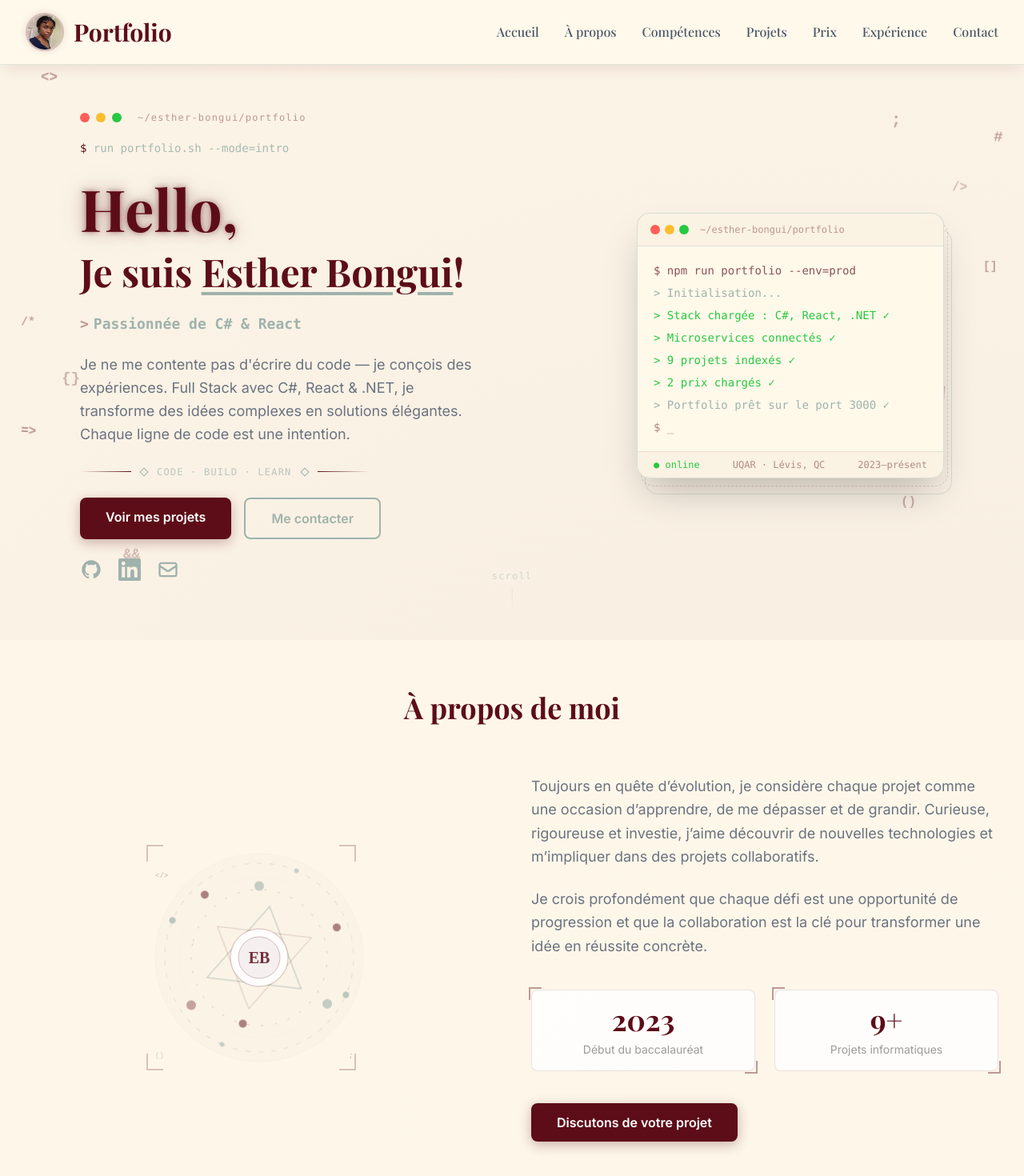
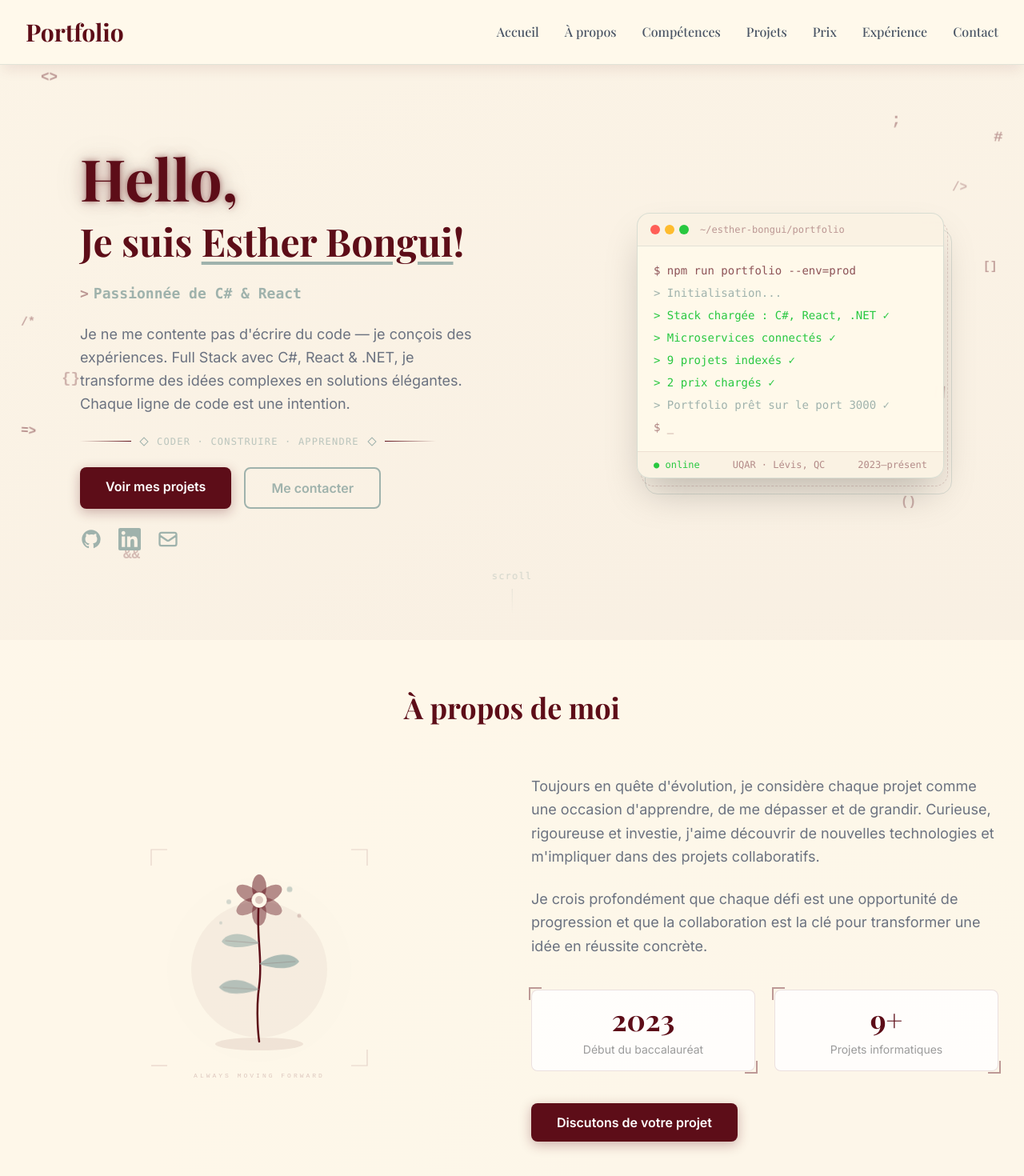
Before and after one commit to EstherBongui/portofolio-personnel-esther, a React (Vite) app: page / in a window 1280 px wide. Shown: the top 1470 px of the page at 80% size. Built offline with nearby package versions, Linux system fonts and the light colour scheme.

Commit message:
ajustement du texte

```diff
--- a/src/components/About.jsx
+++ b/src/components/About.jsx
@@ -1,134 +1,94 @@
 import React, { useEffect } from 'react';
 
-const AbstractIllustration = () => (
+const Illustration = () => (
   <div className="w-64 h-64 md:w-80 md:h-80 relative flex items-center justify-center">
-    <svg
-      viewBox="0 0 320 320"
-      xmlns="http://www.w3.org/2000/svg"
-      className="w-full h-full"
-      aria-hidden="true"
-    >
+    <svg viewBox="0 0 320 320" xmlns="http://www.w3.org/2000/svg" className="w-full h-full" aria-hidden="true">
       <defs>
-        <radialGradient id="bgGrad" cx="50%" cy="50%" r="50%">
-          <stop offset="0%"   stopColor="#FFF9EB" stopOpacity="0" />
-          <stop offset="100%" stopColor="#FFF9EB" stopOpacity="0" />
-        </radialGradient>
+        <style>{`
+          @keyframes sway   { 0%,100%{transform:rotate(0deg)}  50%{transform:rotate(4deg)}  }
+          @keyframes sway2  { 0%,100%{transform:rotate(0deg)}  50%{transform:rotate(-5deg)} }
+          @keyframes sway3  { 0%,100%{transform:rotate(0deg)}  50%{transform:rotate(3deg)}  }
+          @keyframes grow-stem { from{stroke-dashoffset:200} to{stroke-dashoffset:0} }
+          @keyframes bloom  { from{opacity:0;transform:scale(0.4)} to{opacity:1;transform:scale(1)} }
+          @keyframes float-dot { 0%,100%{transform:translateY(0)} 50%{transform:translateY(-6px)} }
+          @keyframes pulse-ring { 0%,100%{opacity:.12} 50%{opacity:.28} }
 
-        <style>{`
-          @keyframes spin-slow  { from { transform: rotate(0deg);   } to { transform: rotate(360deg);  } }
-          @keyframes spin-rev   { from { transform: rotate(0deg);   } to { transform: rotate(-360deg); } }
-          @keyframes pulse-ring { 0%,100% { opacity:.18; } 50% { opacity:.38; } }
-          @keyframes float-dot  { 0%,100% { transform:translateY(0);   } 50% { transform:translateY(-8px); } }
-
-          .ring-outer  { transform-origin:160px 160px; animation: spin-slow  22s linear infinite; }
-          .ring-mid    { transform-origin:160px 160px; animation: spin-rev   15s linear infinite; }
-          .ring-inner  { transform-origin:160px 160px; animation: spin-slow  10s linear infinite; }
-          .pulse1      { animation: pulse-ring 3s ease-in-out infinite; }
-          .pulse2      { animation: pulse-ring 3s ease-in-out infinite 1s; }
-          .dot-a       { transform-origin:160px 75px;  animation: float-dot 4s ease-in-out infinite; }
-          .dot-b       { transform-origin:245px 220px; animation: float-dot 5s ease-in-out infinite 1s; }
-          .dot-c       { transform-origin:75px 220px;  animation: float-dot 4.5s ease-in-out infinite 2s; }
+          .stem  { stroke-dasharray:200; stroke-dashoffset:200; animation: grow-stem 2s ease-out forwards; }
+          .leaf1 { transform-origin:160px 195px; animation: sway  5s ease-in-out infinite; }
+          .leaf2 { transform-origin:160px 165px; animation: sway2 6s ease-in-out infinite 0.5s; }
+          .leaf3 { transform-origin:160px 140px; animation: sway3 5.5s ease-in-out infinite 1s; }
+          .bloom { transform-origin:160px 88px;  animation: bloom 1s 1.8s ease-out both; }
+          .fd1   { animation: float-dot 4s ease-in-out infinite; }
+          .fd2   { animation: float-dot 5s ease-in-out infinite 1s; }
+          .fd3   { animation: float-dot 4.5s ease-in-out infinite 2s; }
+          .ring  { animation: pulse-ring 4s ease-in-out infinite; }
         `}</style>
       </defs>
 
-      {/* Background circle */}
-      <circle cx="160" cy="160" r="130"
-        fill="rgba(93,13,24,0.04)"
-        stroke="rgba(159,178,172,0.25)"
-        strokeWidth="1"
-        className="pulse1"
-      />
-      <circle cx="160" cy="160" r="100"
-        fill="none"
-        stroke="rgba(93,13,24,0.08)"
-        strokeWidth="1"
-        className="pulse2"
-      />
+      {/* Soft background circle */}
+      <circle cx="160" cy="175" r="115" fill="rgba(159,178,172,0.07)" className="ring"/>
+      <circle cx="160" cy="175" r="85"  fill="rgba(93,13,24,0.04)"/>
 
-      {/* Outer rotating ring — dashed */}
-      <g className="ring-outer">
-        <circle cx="160" cy="160" r="118"
-          fill="none"
-          stroke="rgba(159,178,172,0.35)"
-          strokeWidth="1"
-          strokeDasharray="6 10"
-        />
-        {/* Dots on ring */}
-        <circle cx="160" cy="42"  r="4" fill="#9FB2AC" opacity="0.7" />
-        <circle cx="278" cy="160" r="3" fill="#9FB2AC" opacity="0.5" />
-        <circle cx="160" cy="278" r="4" fill="#9FB2AC" opacity="0.7" />
-        <circle cx="42"  cy="160" r="3" fill="#9FB2AC" opacity="0.5" />
+      {/* Ground */}
+      <ellipse cx="160" cy="268" rx="55" ry="8" fill="rgba(93,13,24,0.08)"/>
+
+      {/* Stem */}
+      <path d="M160 265 C160 265 155 230 160 195 C165 160 155 130 160 88"
+        fill="none" stroke="#5D0D18" strokeWidth="2.5" strokeLinecap="round" className="stem"/>
+
+      {/* Leaf 1 — bottom left */}
+      <g className="leaf1">
+        <path d="M160 200 C140 185 118 188 110 200 C118 210 140 208 160 200 Z"
+          fill="#9FB2AC" opacity="0.75"/>
+        <line x1="160" y1="200" x2="115" y2="200" stroke="rgba(93,13,24,0.2)" strokeWidth="0.8" strokeLinecap="round"/>
       </g>
 
-      {/* Mid rotating ring — solid thin */}
-      <g className="ring-mid">
-        <circle cx="160" cy="160" r="85"
-          fill="none"
-          stroke="rgba(93,13,24,0.2)"
-          strokeWidth="1"
-          strokeDasharray="3 14"
-        />
-        <circle cx="160" cy="75"  r="5" fill="#5D0D18" opacity="0.5" />
-        <circle cx="245" cy="220" r="5" fill="#5D0D18" opacity="0.5" />
-        <circle cx="75"  cy="220" r="5" fill="#5D0D18" opacity="0.5" />
+      {/* Leaf 2 — mid right */}
+      <g className="leaf2">
+        <path d="M160 168 C180 152 202 154 210 165 C202 176 180 175 160 168 Z"
+          fill="#9FB2AC" opacity="0.85"/>
+        <line x1="160" y1="168" x2="205" y2="165" stroke="rgba(93,13,24,0.2)" strokeWidth="0.8" strokeLinecap="round"/>
       </g>
 
-      {/* Inner rotating ring */}
-      <g className="ring-inner">
-        <polygon
-          points="160,90 215,195 105,195"
-          fill="none"
-          stroke="rgba(159,178,172,0.5)"
-          strokeWidth="1.5"
-        />
-        <polygon
-          points="160,230 105,125 215,125"
-          fill="none"
-          stroke="rgba(93,13,24,0.2)"
-          strokeWidth="1"
-        />
+      {/* Leaf 3 — upper left */}
+      <g className="leaf3">
+        <path d="M160 142 C142 126 120 128 113 140 C121 150 142 148 160 142 Z"
+          fill="#9FB2AC" opacity="0.65"/>
+        <line x1="160" y1="142" x2="118" y2="139" stroke="rgba(93,13,24,0.2)" strokeWidth="0.8" strokeLinecap="round"/>
       </g>
 
-      {/* Centre emblem */}
-      <circle cx="160" cy="160" r="36"
-        fill="rgba(255,255,255,0.9)"
-        stroke="rgba(93,13,24,0.18)"
-        strokeWidth="1.5"
-      />
-      <circle cx="160" cy="160" r="26"
-        fill="rgba(93,13,24,0.06)"
-        stroke="rgba(93,13,24,0.25)"
-        strokeWidth="1"
-      />
-      {/* Initials */}
-      <text
-        x="160" y="167"
-        textAnchor="middle"
-        fontFamily="serif"
-        fontSize="20"
-        fontWeight="700"
-        fill="#5D0D18"
-        opacity="0.85"
-      >EB</text>
-
-      {/* Floating accent dots */}
-      <circle cx="160" cy="75"  r="6" fill="#9FB2AC" opacity="0.6" className="dot-a" />
-      <circle cx="245" cy="220" r="6" fill="#9FB2AC" opacity="0.6" className="dot-b" />
-      <circle cx="75"  cy="220" r="6" fill="#5D0D18" opacity="0.35" className="dot-c" />
-
-      {/* Corner brackets — decorative */}
-      <g stroke="rgba(93,13,24,0.3)" strokeWidth="1.5" fill="none">
-        <polyline points="20,40  20,20  40,20"  />
-        <polyline points="280,40 280,20 260,20" />
-        <polyline points="20,280  20,300 40,300"  />
-        <polyline points="280,280 280,300 260,300" />
+      {/* Flower bloom at top */}
+      <g className="bloom">
+        {/* Petals */}
+        <ellipse cx="160" cy="72" rx="9"  ry="16" fill="rgba(93,13,24,0.5)"  transform="rotate(0   160 88)"/>
+        <ellipse cx="160" cy="72" rx="9"  ry="16" fill="rgba(93,13,24,0.45)" transform="rotate(60  160 88)"/>
+        <ellipse cx="160" cy="72" rx="9"  ry="16" fill="rgba(93,13,24,0.4)"  transform="rotate(120 160 88)"/>
+        <ellipse cx="160" cy="72" rx="9"  ry="16" fill="rgba(93,13,24,0.45)" transform="rotate(180 160 88)"/>
+        <ellipse cx="160" cy="72" rx="9"  ry="16" fill="rgba(93,13,24,0.4)"  transform="rotate(240 160 88)"/>
+        <ellipse cx="160" cy="72" rx="9"  ry="16" fill="rgba(93,13,24,0.45)" transform="rotate(300 160 88)"/>
+        {/* Centre */}
+        <circle cx="160" cy="88" r="10" fill="#FFF9EB" stroke="rgba(93,13,24,0.3)" strokeWidth="1.5"/>
+        <circle cx="160" cy="88" r="5"  fill="rgba(93,13,24,0.2)"/>
       </g>
 
-      {/* Code snippets — decorative text */}
-      <text x="30" y="60" fontFamily="monospace" fontSize="9" fill="rgba(93,13,24,0.3)">&lt;/&gt;</text>
-      <text x="272" y="60" fontFamily="monospace" fontSize="9" fill="rgba(159,178,172,0.6)">{}</text>
-      <text x="30" y="285" fontFamily="monospace" fontSize="9" fill="rgba(159,178,172,0.6)">()</text>
-      <text x="272" y="285" fontFamily="monospace" fontSize="9" fill="rgba(93,13,24,0.3)">;</text>
+      {/* Floating pollen dots */}
+      <circle cx="198" cy="78"  r="3.5" fill="#9FB2AC" opacity="0.55" className="fd1"/>
+      <circle cx="122" cy="92"  r="3"   fill="#9FB2AC" opacity="0.45" className="fd2"/>
+      <circle cx="210" cy="108" r="2.5" fill="rgba(93,13,24,0.3)" opacity="0.6" className="fd3"/>
+      <circle cx="112" cy="120" r="2"   fill="#9FB2AC" opacity="0.4" className="fd1"/>
+
+      {/* Corner brackets */}
+      <g stroke="rgba(93,13,24,0.15)" strokeWidth="1.2" fill="none">
+        <polyline points="25,45  25,25  45,25"/>
+        <polyline points="295,45 295,25 275,25"/>
+        <polyline points="25,295  25,295 45,295"/>
+        <polyline points="295,275 295,295 275,295"/>
+      </g>
+
+      {/* Tagline */}
+      <text x="160" y="310" textAnchor="middle"
+        fontFamily="Courier New, monospace" fontSize="8" letterSpacing="3"
+        fill="rgba(93,13,24,0.2)">ALWAYS MOVING FORWARD</text>
     </svg>
   </div>
 );
@@ -147,58 +107,41 @@ const About = () => {
   return (
     <section id="about" style={{ background: 'rgba(255,249,235,0.8)' }}>
       <div className="section-container">
-
         <div className="text-center mb-16 reveal">
           <h2 className="section-title">À propos de moi</h2>
         </div>
-
         <div className="grid md:grid-cols-2 gap-12 items-center">
-
           <div className="flex justify-center reveal-left">
-            <AbstractIllustration />
+            <Illustration />
           </div>
-
           <div className="space-y-6 reveal-right">
             <p className="text-base md:text-lg leading-relaxed" style={{ color: '#6B7280' }}>
-              Toujours en quête d’évolution, je considère chaque projet comme une occasion
-              d’apprendre, de me dépasser et de grandir. Curieuse, rigoureuse et investie,
-              j’aime découvrir de nouvelles technologies et m’impliquer dans des projets collaboratifs.
+              Toujours en quête d'évolution, je considère chaque projet comme une occasion
+              d'apprendre, de me dépasser et de grandir. Curieuse, rigoureuse et investie,
+              j'aime découvrir de nouvelles technologies et m'impliquer dans des projets collaboratifs.
             </p>
             <p className="text-base md:text-lg leading-relaxed" style={{ color: '#6B7280' }}>
               Je crois profondément que chaque défi est une opportunité de progression et que
               la collaboration est la clé pour transformer une idée en réussite concrète.
             </p>
-
             <div className="grid grid-cols-2 gap-6 pt-4">
               {[
                 { value: '2023', label: 'Début du baccalauréat' },
                 { value: '9+',   label: 'Projets informatiques' },
               ].map(({ value, label }) => (
-                <div
-                  key={label}
+                <div key={label}
                   className="text-center p-4 rounded-lg corner-bracket transition-all duration-300"
                   style={{ background: 'rgba(255,255,255,0.8)', border: '1px solid rgba(93,13,24,0.12)' }}
-                  onMouseEnter={e => {
-                    e.currentTarget.style.boxShadow = '0 8px 24px rgba(93,13,24,0.1)';
-                    e.currentTarget.style.transform = 'translateY(-3px)';
-                  }}
-                  onMouseLeave={e => {
-                    e.currentTarget.style.boxShadow = 'none';
-                    e.currentTarget.style.transform = 'translateY(0)';
-                  }}
+                  onMouseEnter={e => { e.currentTarget.style.boxShadow='0 8px 24px rgba(93,13,24,0.1)'; e.currentTarget.style.transform='translateY(-3px)'; }}
+                  onMouseLeave={e => { e.currentTarget.style.boxShadow='none'; e.currentTarget.style.transform='translateY(0)'; }}
                 >
-                  <div className="text-4xl font-bold mb-2 font-heading" style={{ color: '#5D0D18' }}>
-                    {value}
-                  </div>
+                  <div className="text-4xl font-bold mb-2 font-heading" style={{ color: '#5D0D18' }}>{value}</div>
                   <div className="text-sm" style={{ color: '#9B9B9B' }}>{label}</div>
                 </div>
               ))}
             </div>
-
             <div className="pt-4">
-              <a href="#contact" className="btn-primary inline-block">
-                Discutons de votre projet
-              </a>
+              <a href="#contact" className="btn-primary inline-block">Discutons de votre projet</a>
             </div>
           </div>
         </div>
--- a/src/components/Contact.jsx
+++ b/src/components/Contact.jsx
@@ -51,7 +51,7 @@ const Contact = () => {
         <div className="max-w-3xl mx-auto">
 
           {/* Contact cards */}
-          <div className="grid md:grid-cols-3 gap-4 mb-12">
+          <div className="flex flex-wrap justify-center gap-4 mb-12">
             {contactInfo.map((info, idx) => (
               <a key={idx} href={info.href}
                 className="reveal-scale flex flex-col items-center gap-3 p-6 rounded-xl transition-all duration-300 text-center no-underline group"
@@ -96,7 +96,7 @@ const Contact = () => {
                 },
                 {
                   label: 'LinkedIn',
-                  href: 'http://www.linkedin.com/in/esther-christie-rolina-bongui-308b88323',
+                  href: 'http://www.linkedin.com/in/esther-bongui-308b88323',
                   icon: (
                     <svg className="w-6 h-6" fill="currentColor" viewBox="0 0 24 24">
                       <path d="M20.447 20.452h-3.554v-5.569c0-1.328-.027-3.037-1.852-3.037-1.853 0-2.136 1.445-2.136 2.939v5.667H9.351V9h3.414v1.561h.046c.477-.9 1.637-1.85 3.37-1.85 3.601 0 4.267 2.37 4.267 5.455v6.286zM5.337 7.433c-1.144 0-2.063-.926-2.063-2.065 0-1.138.92-2.063 2.063-2.063 1.14 0 2.064.925 2.064 2.063 0 1.139-.925 2.065-2.064 2.065zm1.782 13.019H3.555V9h3.564v11.452zM22.225 0H1.771C.792 0 0 .774 0 1.729v20.542C0 23.227.792 24 1.771 24h20.451C23.2 24 24 23.227 24 22.271V1.729C24 .774 23.2 0 22.222 0h.003z"/>
--- a/src/components/Experience.jsx
+++ b/src/components/Experience.jsx
@@ -201,7 +201,7 @@ const Experience = () => {
           <div className="flex flex-wrap justify-center gap-4">
             {[
               { lang: 'Français', level: 'Langue maternelle', flag: '🇫🇷' },
-              { lang: 'Anglais',  level: 'Intermédiaire',     flag: '🇬🇧' },
+              { lang: 'Anglais',  level: 'Intermédiaire',     flag: '🇺🇸' },
               { lang: 'Italien',  level: 'Débutant',          flag: '🇮🇹' },
             ].map((l) => (
               <div key={l.lang} className="px-6 py-3 rounded-xl flex items-center gap-3 transition-all duration-300"
--- a/src/components/Footer.jsx
+++ b/src/components/Footer.jsx
@@ -25,7 +25,7 @@ const Footer = () => {
     },
     {
       label: 'LinkedIn',
-      href: 'http://www.linkedin.com/in/esther-christie-rolina-bongui-308b88323',
+      href: 'http://www.linkedin.com/in/esther-bongui-308b88323',
       icon: (
         <svg className="w-5 h-5" fill="currentColor" viewBox="0 0 24 24">
           <path d="M20.447 20.452h-3.554v-5.569c0-1.328-.027-3.037-1.852-3.037-1.853 0-2.136 1.445-2.136 2.939v5.667H9.351V9h3.414v1.561h.046c.477-.9 1.637-1.85 3.37-1.85 3.601 0 4.267 2.37 4.267 5.455v6.286zM5.337 7.433c-1.144 0-2.063-.926-2.063-2.065 0-1.138.92-2.063 2.063-2.063 1.14 0 2.064.925 2.064 2.063 0 1.139-.925 2.065-2.064 2.065zm1.782 13.019H3.555V9h3.564v11.452zM22.225 0H1.771C.792 0 0 .774 0 1.729v20.542C0 23.227.792 24 1.771 24h20.451C23.2 24 24 23.227 24 22.271V1.729C24 .774 23.2 0 22.222 0h.003z"/>
--- a/src/components/Header.jsx
+++ b/src/components/Header.jsx
@@ -20,23 +20,8 @@ const Header = () => {
 
           {/* Logo */}
           <div className="flex-shrink-0">
-            <a href="#home" className="flex items-center gap-3" style={{ textDecoration: 'none' }}>
-              <div
-                className="relative w-12 h-12 rounded-full overflow-hidden flex-shrink-0"
-                style={{
-                  border: '2px solid rgba(93,13,24,0.25)',
-                  boxShadow: '0 0 10px rgba(93,13,24,0.12)',
-                }}
-              >
-                <img
-                  src="/portofolio-personnel-esther/multi-media/about_me.jpeg"
-                  alt="Esther Bongui"
-                  className="w-full h-full object-cover object-top"
-                />
-              </div>
-              <span className="text-2xl md:text-3xl font-bold font-heading" style={{ color: '#5D0D18' }}>
-                Portfolio
-              </span>
+            <a href="#home" className="text-2xl md:text-3xl font-bold font-heading" style={{ color: '#5D0D18', textDecoration: 'none' }}>
+              Portfolio
             </a>
           </div>
 
--- a/src/components/Hero.jsx
+++ b/src/components/Hero.jsx
@@ -153,16 +153,6 @@ const Hero = () => {
 
           {/* Left — text */}
           <div className="space-y-5">
-            <div className="flex items-center gap-2 font-mono text-xs" style={{ color: 'rgba(93,13,24,0.4)' }}>
-              <span className="w-3 h-3 rounded-full" style={{ background: '#FF5F57' }} />
-              <span className="w-3 h-3 rounded-full" style={{ background: '#FEBC2E' }} />
-              <span className="w-3 h-3 rounded-full" style={{ background: '#28C840' }} />
-              <span className="ml-3 tracking-widest">~/esther-bongui/portfolio</span>
-            </div>
-
-            <p className="font-mono text-sm" style={{ color: 'rgba(159,178,172,0.9)' }}>
-              <span style={{ color: '#5D0D18' }}>$</span> run portfolio.sh --mode=intro
-            </p>
 
             <div className="space-y-1">
               <h1 className="text-6xl md:text-7xl font-bold font-heading leading-tight neon-text" style={{ color: '#5D0D18' }}>
@@ -191,7 +181,7 @@ const Hero = () => {
             <div className="flex items-center gap-3 py-1">
               <div className="h-px flex-1 max-w-16" style={{ background: 'linear-gradient(to right, transparent, #5D0D18)' }} />
               <span className="w-2 h-2 rotate-45 border" style={{ borderColor: '#9FB2AC' }} />
-              <span className="font-mono text-xs tracking-widest" style={{ color: 'rgba(159,178,172,0.7)' }}>CODE · BUILD · LEARN</span>
+              <span className="font-mono text-xs tracking-widest" style={{ color: 'rgba(159,178,172,0.7)' }}>CODER · CONSTRUIRE · APPRENDRE</span>
               <span className="w-2 h-2 rotate-45 border" style={{ borderColor: '#9FB2AC' }} />
               <div className="h-px flex-1 max-w-16" style={{ background: 'linear-gradient(to left, transparent, #5D0D18)' }} />
             </div>
@@ -204,7 +194,7 @@ const Hero = () => {
             <div className="flex gap-5 pt-1">
               {[
                 { href: 'https://github.com/EstherBongui', icon: <GithubIcon />, label: 'GitHub' },
-                { href: 'http://www.linkedin.com/in/esther-christie-rolina-bongui-308b88323', icon: <LinkedinIcon />, label: 'LinkedIn' },
+                { href: 'http://www.linkedin.com/in/esther-bongui-308b88323', icon: <LinkedinIcon />, label: 'LinkedIn' },
                 { href: 'mailto:estherbongui@gmail.com', icon: <MailIcon />, label: 'Email' },
               ].map(({ href, icon, label }) => (
                 <a key={label} href={href}
```
